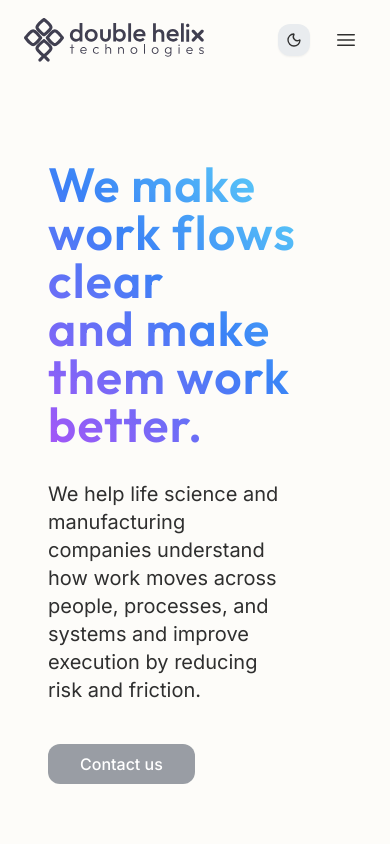
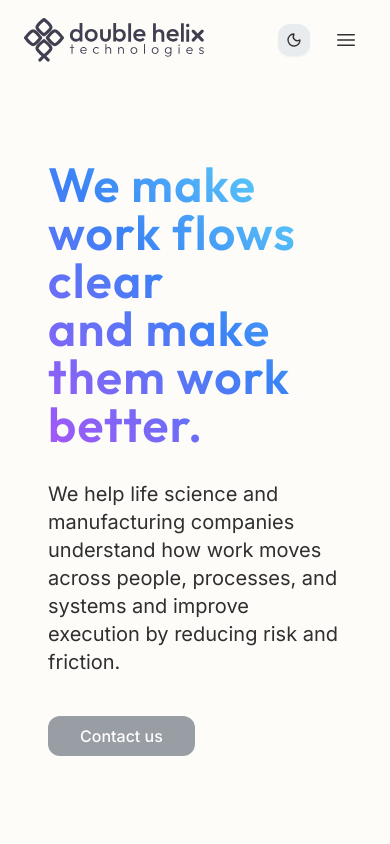
Before and after one commit to Double-Helix-Technologies/Double-Helix-Technologies.github.io, a Next.js app: page / in a window 390 px wide. Shown: the top 844 px of the page. Built offline with nearby package versions, Linux system fonts and the light colour scheme.

Commit message:
Adjust for small screens

```diff
--- a/app/components/Hero.tsx
+++ b/app/components/Hero.tsx
@@ -10,7 +10,7 @@ export default function Hero() {
             We make work flows clear<br/>
             and make them work better.
           </h1>
-          <p className="text-xl col-start-1">
+          <p className="text-xl col-start-1 col-span-3 md:col-span-1">
             We help life science and manufacturing companies understand how work moves across people, processes, and systems and improve execution by reducing risk and friction.
           </p>
         </div>
```
